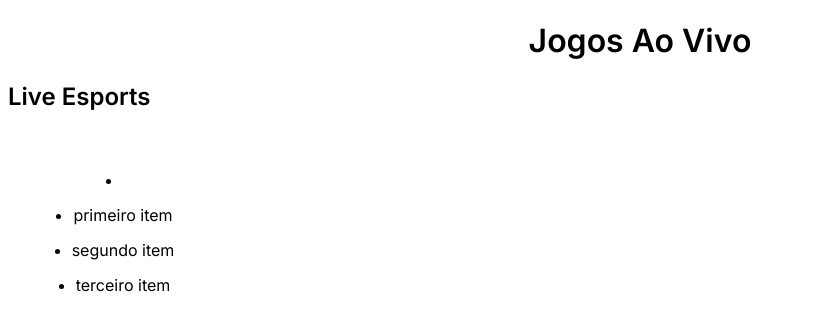
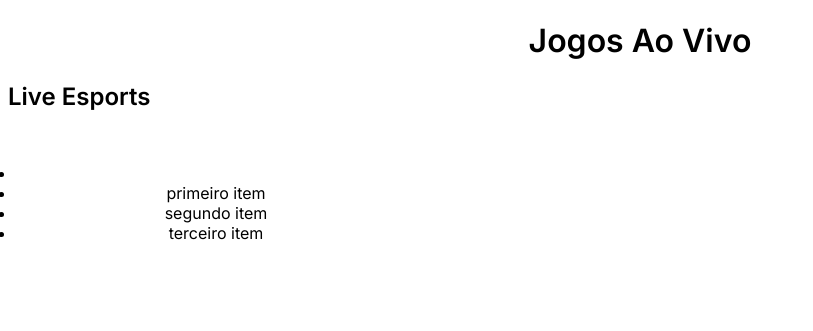
Before and after one commit to RadioactivePlays/pyesports, a Flask app: template website/templates/table.html in a window 1280 px wide. Shown: the top 331 px of the page, without its empty margins (0-813 px from the left). Run offline with Flask 3, Linux system fonts and the light colour scheme; the template is opened without the code that fills it, so the values that code supplies are empty; parts of the project's set-up code (start-up, migrations or seed data) failed here and were passed over.

Commit message:
Testando lista

```diff
--- a/website/static/assets/css/styles.css
+++ b/website/static/assets/css/styles.css
@@ -11,12 +11,12 @@
 
  main .listinha{
      background-color: white;
-     width: 200px;
-     padding: 15px;
+     width: 25rem;
+     padding: 0.5rem;
      display: flex;
      flex-direction: column;
-     align-items: center;
-     gap: 15px;
+     text-align: center;
+     /*gap: 15px;*/
      border-radius: 15px;
      transition: transform 0.3s ease;
  }
```
